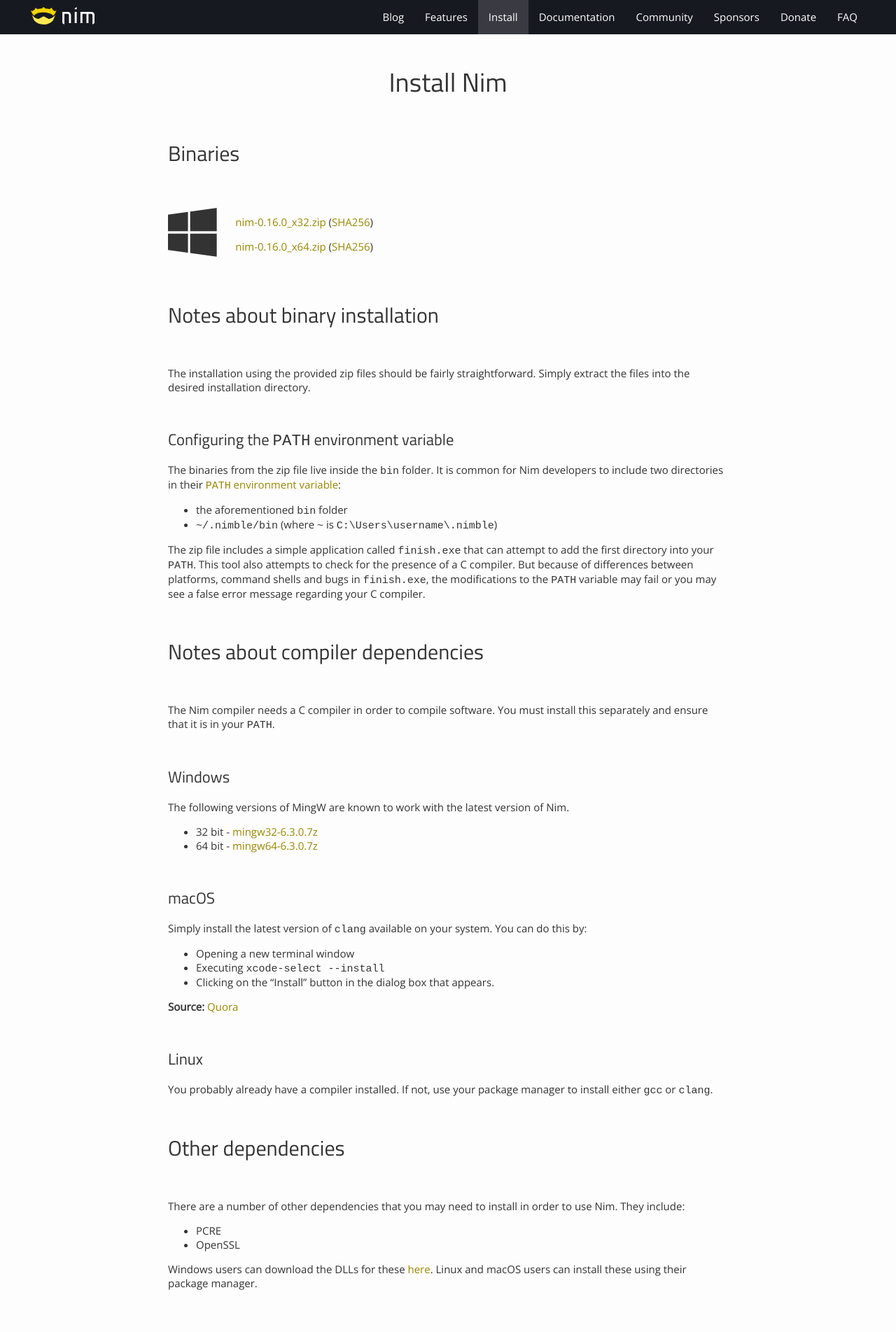
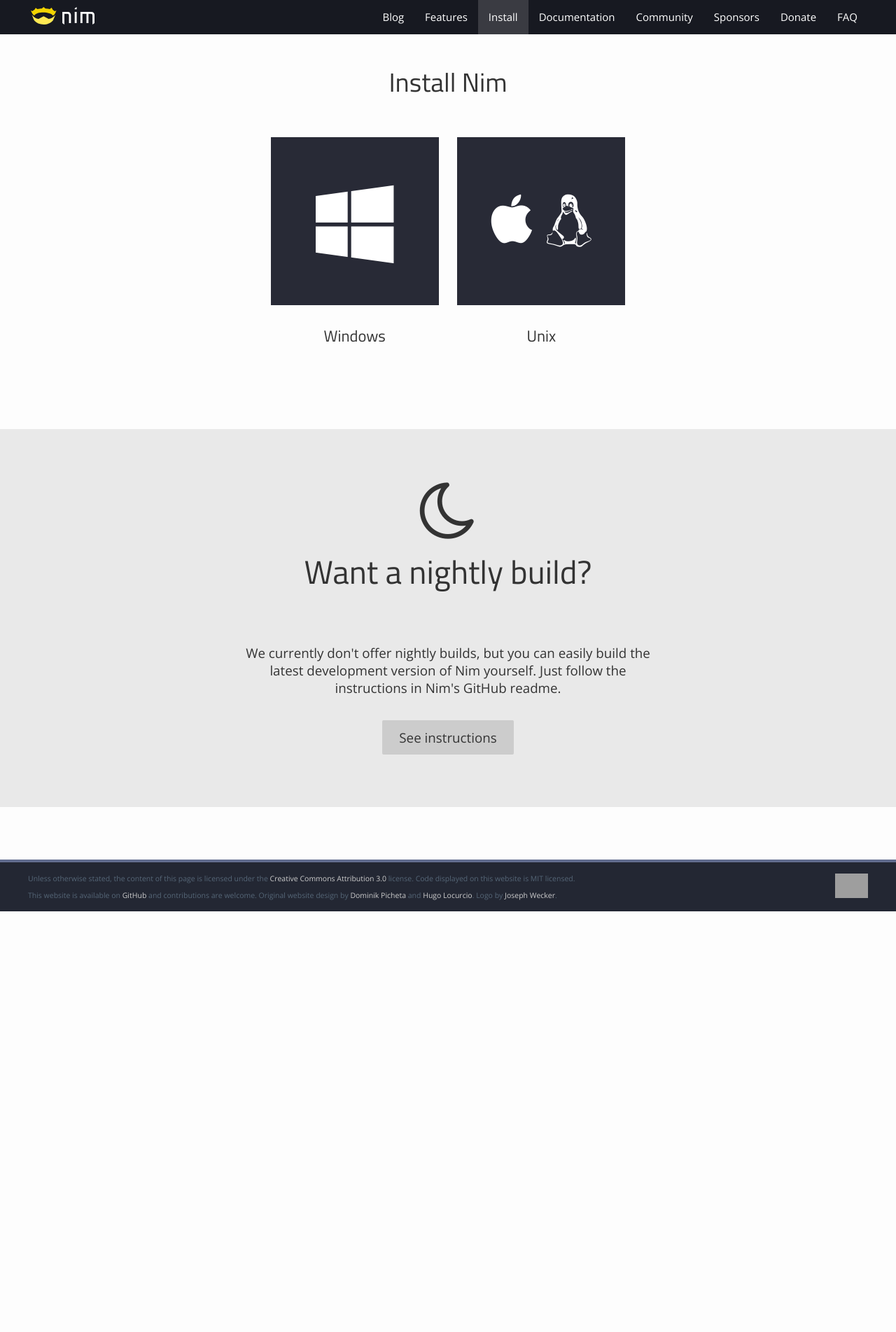
Before and after one commit to nim-lang/website, a Jekyll site: the page built from jekyll/install.md, in a window 1280 px wide. Shown: the top 1903 px of the page at 70% size. Built offline with Jekyll 4.4.1, drawn with Linux system fonts in a browser that asks for light colours; after the commit the page ends 1302 px from its top, so only the background shows below that; some of the changed text lies outside the part shown; grey boxes are pictures that could not be loaded.

Commit message:
Split install page into OS choice.

````diff
--- a/jekyll/_config.yml
+++ b/jekyll/_config.yml
@@ -4,6 +4,8 @@
   The Nim programming language is a concise, fast programming language that
   compiles to C, C++ and JavaScript.
 baseurl: ""
+
+nim_version: 0.16.0
 
 defaults:
   -
--- a/jekyll/assets/css/main.scss
+++ b/jekyll/assets/css/main.scss
@@ -3,8 +3,6 @@
 ---
 
 @import "variables"; // Global variables
-@import "download";  // Styles for Download page
-@import "banner";    // Styles for top banner
 
 // Adjust anchor link location to not cover titles with header
 :target:before {
@@ -679,8 +677,10 @@
     margin-bottom: 50px;
 }
 
-.fa-windows, .fa-linux, .fa-apple {
-  margin-right: 20pt;
+.features {
+  .fa-windows, .fa-linux, .fa-apple {
+    margin-right: 20pt;
+  }
 }
 
 .call-to-action {
@@ -708,6 +708,66 @@
     }
   }
 
+}
+
+.os-pickers {
+  text-align: center;
+
+  h2 {
+    margin-top: 20pt;
+  }
+
+  a {
+    text-decoration: none;
+    color: $default-color;
+    &:hover, &:focus {
+      h2 {
+        text-decoration: underline;
+        color: $default-color;
+      }
+    }
+    &:active {
+      h2 {
+        text-decoration: none;
+        color: $default-color;
+      }
+    }
+  }
+
+  @media (max-width: 850px) {
+    div {
+      margin-right: 5pt; // Fix for small resolutions.
+    }
+  }
+}
+
+.os-picker-box {
+  background-color: $index-code-bg;
+  color: white;
+  padding: 40pt;
+
+  margin-left: auto;
+  margin-right: auto;
+
+  height: 100pt;
+  width: 100pt;
+
+  i {
+    font-size: 500%;
+  }
+
+  i.fa-windows {
+    font-size: 800%;
+  }
+
+  i.fa-apple {
+    margin-right: 15pt;
+  }
+
+}
+
+.download-button {
+  width: 170pt;
 }
 
 // Styles for community page.
--- a/jekyll/install.md
+++ b/jekyll/install.md
@@ -1,173 +1,51 @@
 ---
-layout: page
+layout: default
 title: Install
-version: 0.16.0
 css_class: install
 ---
 
 <h1 class="text-centered page-title main-heading">Install Nim</h1>
-<h1>Binaries</h1>
-<div class="pure-g">
-  <div class="pure-u-1 pure-u-md-2-5 os-box">
-    <i class="fa fa-windows fa-5x" aria-hidden="true"></i>
-    <div class="links">
-      <p>
-        <a href="{{ site.baseurl }}/download/nim-{{ page.version }}_x32.zip">
-          nim-{{ page.version }}_x32.zip
-        </a>
-          (<a href="{{ site.baseurl }}/download/nim-{{ page.version }}_x32.zip.sig">SHA256</a>)
-      </p>
-      <p>
-        <a href="{{ site.baseurl }}/download/nim-{{ page.version }}_x64.zip">
-          nim-{{ page.version }}_x64.zip
-        </a>
-          (<a href="{{ site.baseurl }}/download/nim-{{ page.version }}_x64.zip.sig">SHA256</a>)
-      </p>
+
+<div class="slim content">
+  <div class="pure-g center os-pickers">
+    <div class="pure-u pure-u-md-1-3">
+      <a href="{{ site.baseurl }}/install_windows.html">
+        <div class="os-picker-box center">
+          <i class="fa fa-windows" aria-hidden="true"></i>
+        </div>
+        <h2>Windows</h2>
+      </a>
+    </div>
+
+    <div class="pure-u pure-u-md-1-3">
+      <a href="{{ site.baseurl }}/install_unix.html">
+        <div class="os-picker-box center">
+          <i class="fa fa-apple" aria-hidden="true"></i>
+          <i class="fa fa-linux" aria-hidden="true"></i>
+        </div>
+        <h2>Unix</h2>
+      </a>
     </div>
   </div>
 </div>
 
-# Notes about binary installation
-
-The installation using the provided zip files should be fairly
-straightforward. Simply extract the files into the desired installation
-directory.
-
-## Configuring the ``PATH`` environment variable
-
-The binaries from the zip file live inside the ``bin`` folder.
-It is common for Nim developers to include two directories in their
-[``PATH`` environment variable](https://en.wikipedia.org/wiki/PATH_(variable)):
-
-* the aforementioned ``bin`` folder
-* ``~/.nimble/bin`` (where ``~`` is ``C:\Users\username\.nimble``)
-
-The zip file includes a simple application called ``finish.exe`` that can
-attempt to add the first directory into your ``PATH``.
-This tool also attempts to check for the
-presence of a C compiler. But because of differences between platforms,
-command shells and bugs in ``finish.exe``, the modifications to the ``PATH``
-variable may fail or you may see a false error message regarding your
-C compiler.
-
-# Notes about compiler dependencies
-
-The Nim compiler needs a C compiler in order to compile software. You must
-install this separately and ensure that it is in your ``PATH``.
-
-## Windows
-
-The following versions of MingW are known to work with the latest version of
-Nim.
-
-<!-- TODO: Instructions on what to do with these 7z files? -->
-
-* 32 bit - [mingw32-6.3.0.7z]({{ site.baseurl }}/download/mingw32-6.3.0.7z)
-* 64 bit - [mingw64-6.3.0.7z]({{ site.baseurl }}/download/mingw64-6.3.0.7z)
-
-## macOS
-
-Simply install the latest version of ``clang`` available on your system.
-You can do this by:
-
-* Opening a new terminal window
-* Executing ``xcode-select --install``
-* Clicking on the "Install" button in the dialog box that appears.
-
-**Source:** [Quora](https://www.quora.com/How-do-I-successfully-set-up-LLVM-clang-on-Mac-OS-X-El-Capitan/answer/James-McInnes-1?srid=hq2O)
-
-## Linux
-
-You probably already have a compiler installed. If not, use your package
-manager to install either ``gcc`` or ``clang``.
-
-# Other dependencies
-
-There are a number of other dependencies that you may need to install in order
-to use Nim. They include:
-
-* PCRE
-* OpenSSL
-
-Windows users can download the DLLs for these
-[here]({{ site.baseurl }}/download/dlls.zip). Linux and macOS users can
-install these using their package manager.
-
-# Installation using a package manager
-
-## macOS
-
-```
-brew install nim
-```
-
-## Docker
-
-The community managed [Docker images](https://hub.docker.com/r/nimlang/nim/)
-are published on Docker Hub and include
-the compiler and Nimble. There are images for standalone scripts as well as
-Nimble packages.
-
-Get the latest stable image:
-
-```
-docker pull nimlang/nim
-```
-
-The latest development version:
-
-```
-docker pull nimlang/nim:devel
-```
-
-## Arch Linux
-
-```
-pacman -S nim
-```
-
-# Installation from source
-
-<div class="pure-g">
-  <div class="pure-u-1 pure-u-md-4-5 os-box">
-    <i class="fa fa-windows fa-5x" aria-hidden="true"></i>
-    <i class="fa fa-apple fa-5x" aria-hidden="true"></i>
-    <i class="fa fa-linux fa-5x" aria-hidden="true"></i>
-    <div class="links">
-      <p>
-        <a href="{{ site.baseurl }}/download/nim-{{ page.version }}.tar.xz">
-          nim-{{ page.version }}.tar.xz
-        </a>
-          (<a href="{{ site.baseurl }}/download/nim-{{ page.version }}.tar.xz.sig">SHA256</a>)
-      </p>
+<section class="background-faded call-to-action">
+  <section class="content text-centered center-banner">
+    <h1 class="section-heading">
+      <i class="fa fa-moon-o fa-2x" aria-hidden="true"></i>
+      Want a nightly build?
+    </h1>
+    <div class="pure-g center">
+      <div class="pure-u-1-2">
+        <p>
+          We currently don't offer nightly builds, but you can easily build the
+          latest development version of Nim yourself. Just follow the
+          instructions in Nim's GitHub readme.
+        </p>
+      </div>
+      <div class="pure-u-1 center">
+        <a class="pure-button" href="https://github.com/nim-lang/Nim#compiling">See instructions</a>
+      </div>
     </div>
-  </div>
-</div>
-
-# Notes about installation from source
-
-After downloading the compressed archive, extract its contents into the
-desired installation directory.
-
-Open a new terminal window, ``cd`` into the extracted directory, and
-execute the following commands:
-
-```bash
-sh build.sh
-bin/nim c koch
-./koch tools
-```
-
-## Configuring the ``PATH`` environment variable
-
-The compiler and tool binaries live inside the ``bin`` directory.
-It is common for Nim developers to include two directories in their
-[``PATH`` environment variable](https://en.wikipedia.org/wiki/PATH_(variable)):
-
-* the aforementioned ``bin`` folder
-* ``~/.nimble/bin``
-
-# Nightlies
-
-For instructions on how to build from GitHub, refer to the
-[readme](https://github.com/nim-lang/Nim#compiling).
+  </section>
+</section>
````
Also changed, not shown: jekyll/install_unix.md (added, +110 -0 lines), jekyll/install_windows.md (added, +82 -0 lines).
